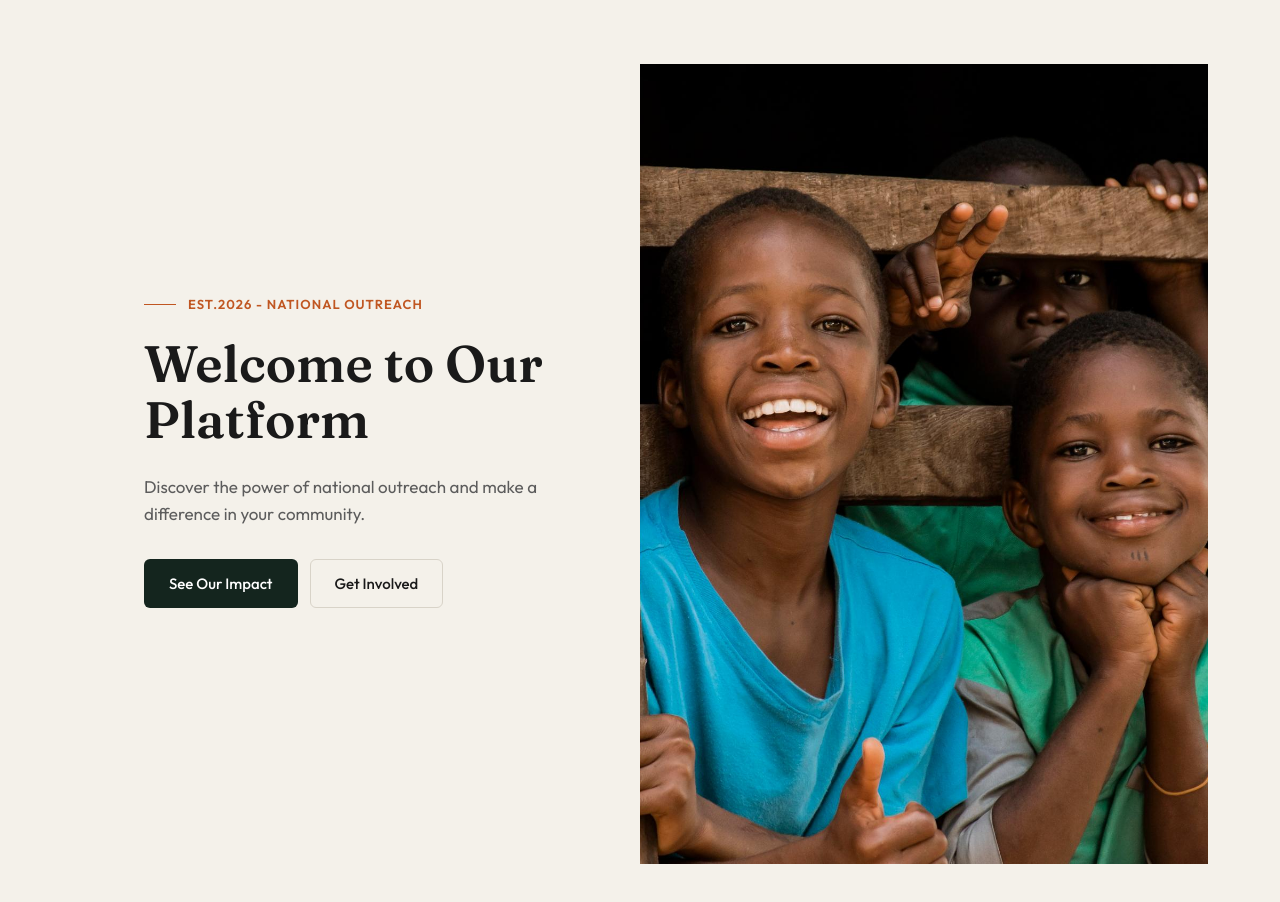
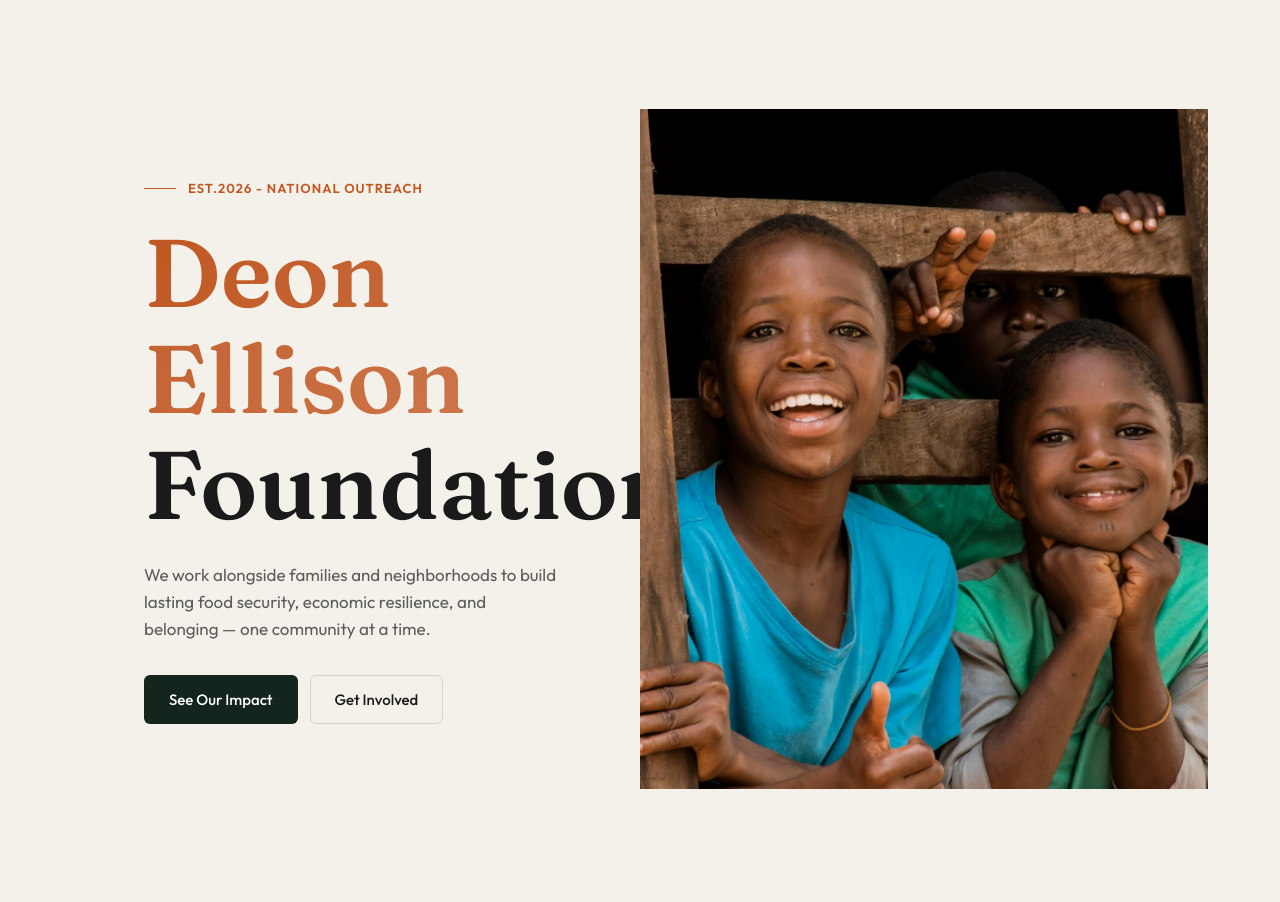
Before and after one commit to Ashton607/npo, a React (Vite) app: page / in a window 1280 px wide. Shown: the top 902 px of the page. Built offline with nearby package versions, Linux system fonts and the light colour scheme.

Commit message:
Complete: Hero visuals and design

```diff
--- a/src/components/hero/Hero.css
+++ b/src/components/hero/Hero.css
@@ -41,14 +41,17 @@
   font-family: 'Fraunces', serif;
   font-optical-sizing: auto;
   font-weight: 600;
-  font-size: clamp(36px, 4vw, 56px);   /* scales instead of overflowing */
+  font-size: 6rem;
   line-height: 1.1;
   color: #1A1A1A;
   margin: 0;
 }
 
 .hero-title .highlight {
-  color: #C05621;
+  background: linear-gradient(135deg, #C05621, #cc764b);
+  -webkit-background-clip: text;
+  -webkit-text-fill-color: transparent;
+  background-clip: text;
 }
 
 .hero-subtitle {
@@ -104,11 +107,12 @@
   min-width: 0;
   position: relative;
   overflow: hidden;
+  margin-top: 4%;
 }
 
 .hero-image img {
   width: 100%;
-  height: 100%;
+  height: 90%;
   object-fit: cover;
   display: block;
 }
--- a/src/components/hero/Hero.jsx
+++ b/src/components/hero/Hero.jsx
@@ -8,8 +8,9 @@ const Hero = () => {
 
     <div className="hero-content">
     <span className="hero-badge">EST.2026 - National Outreach</span>
-    <h1 className="hero-title">Welcome to Our Platform</h1>
-    <p className="hero-subtitle">Discover the power of national outreach and make a difference in your community.</p>
+    <h1 className="hero-title"><span className="highlight">Deon Ellison</span> Foundation</h1>
+    <p className="hero-subtitle">We work alongside families and neighborhoods to build lasting food security,
+        economic resilience, and belonging — one community at a time.</p>
 
     <div className="hero-buttons">
     <button className="hero-button primary">See Our Impact</button>
```
